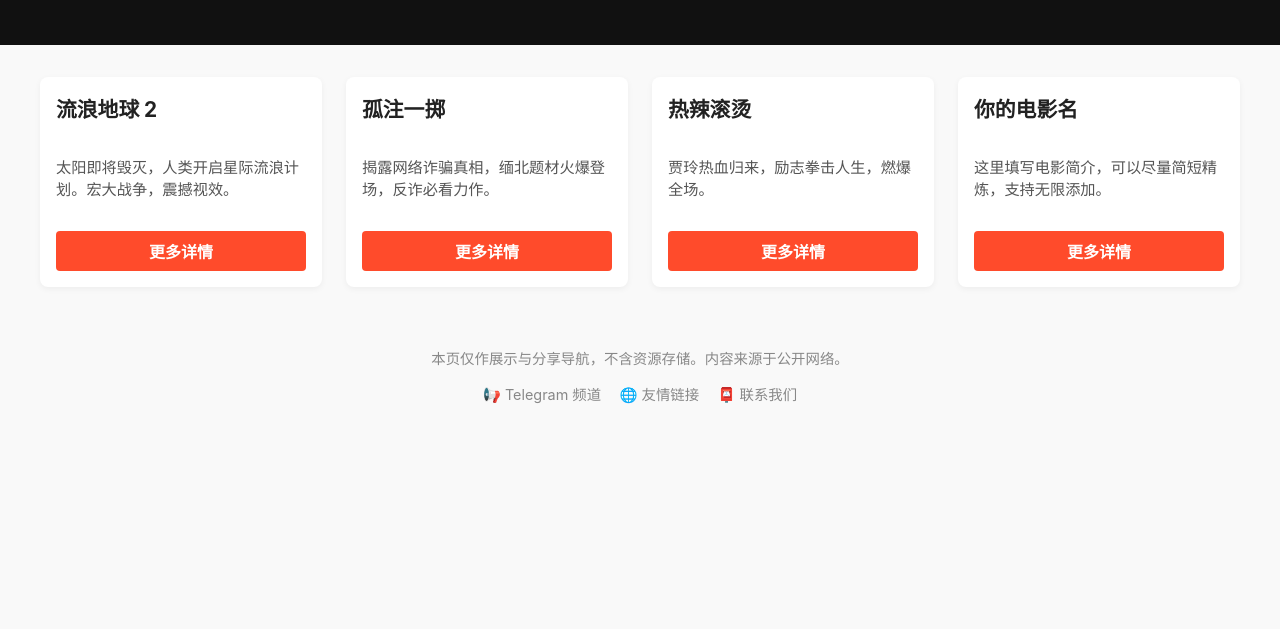
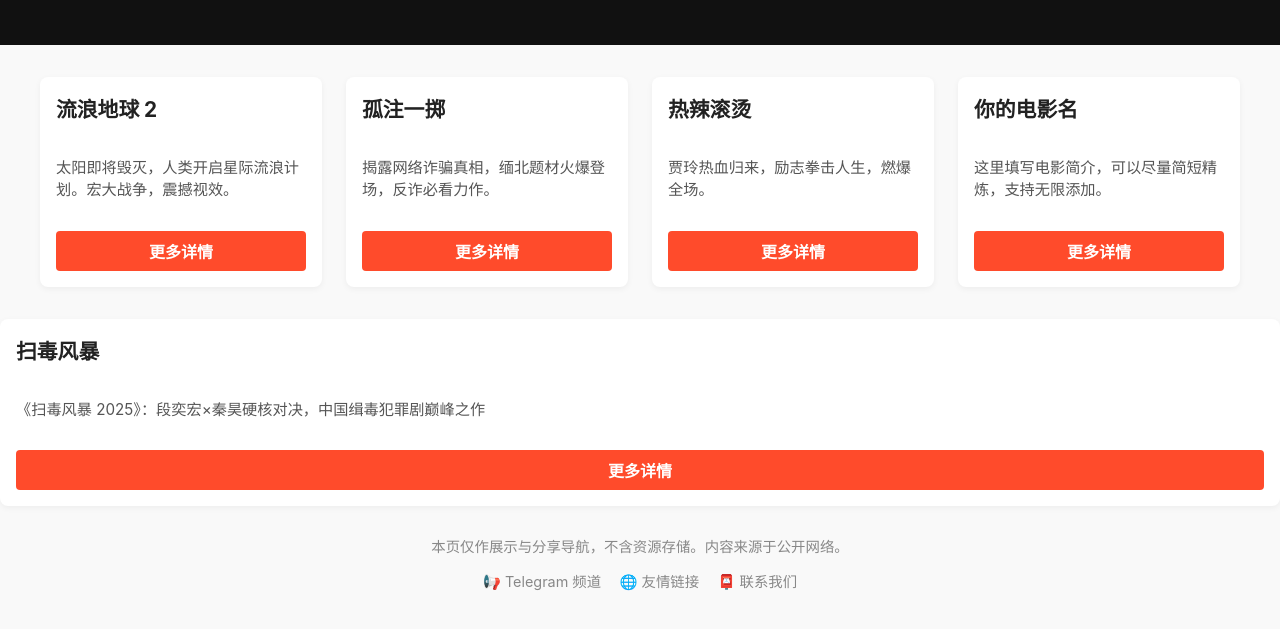
Before and after one commit to Kmmsmk/movie-share, a plain HTML site: page index.html in a window 1280 px wide. Shown: the part 121-750 px from the top of the page. Drawn offline with Linux system fonts and the light colour scheme.

Commit message:
Update index.html

```diff
--- a/index.html
+++ b/index.html
@@ -111,6 +111,13 @@
     </div>
   </div>
 
+   <div class="movie-card">
+      <h2>扫毒风暴</h2>
+      <p>《扫毒风暴 2025》：段奕宏×秦昊硬核对决，中国缉毒犯罪剧巅峰之作</p>
+      <a href="https://t.me/yourchannel" target="_blank">更多详情</a>
+    </div>
+  </div>
+
   <footer>
     <div>本页仅作展示与分享导航，不含资源存储。内容来源于公开网络。</div>
     <div class="footer-links">
```
